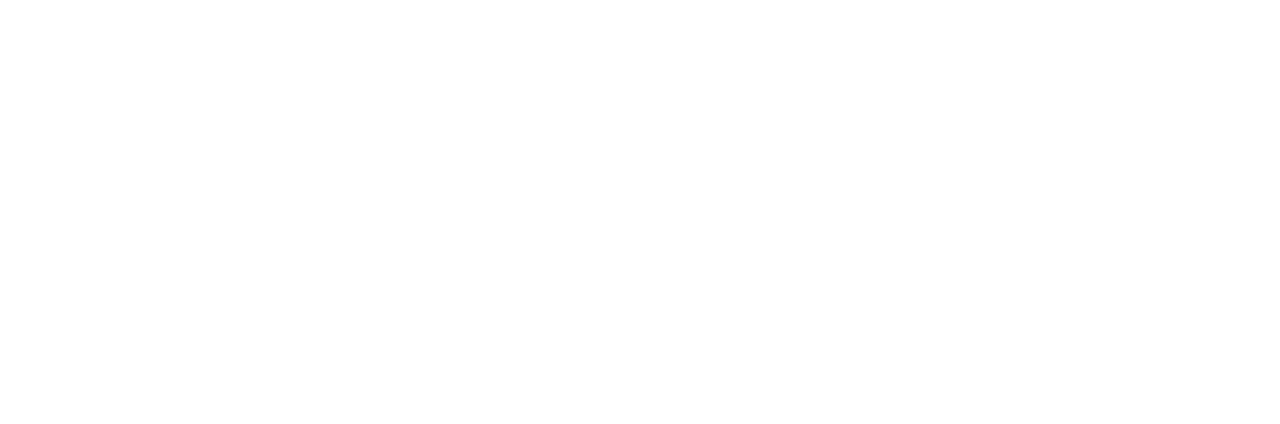
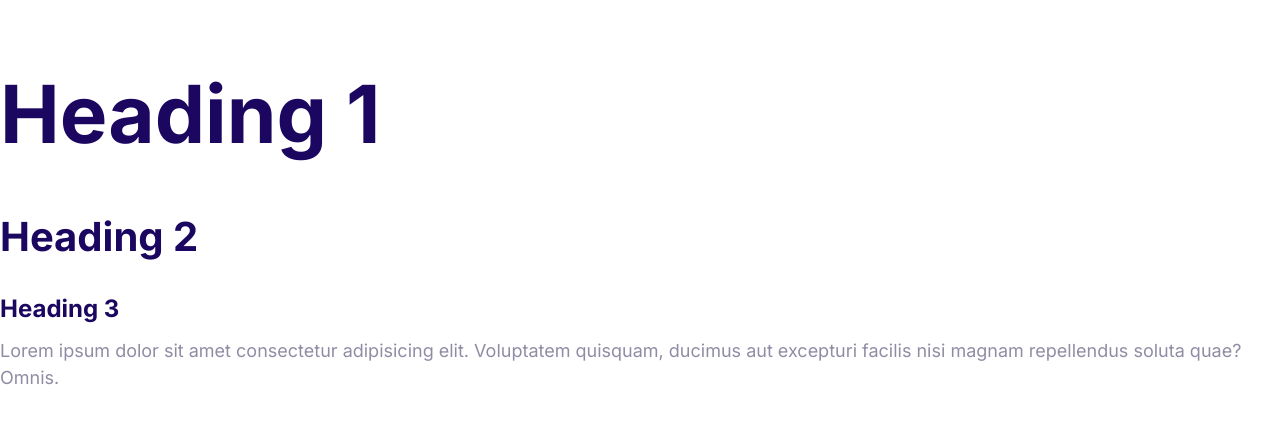
Before and after one commit to davidkiss96/daveify, a plain HTML site: page index.html in a window 1280 px wide. Drawn offline with Linux system fonts and the light colour scheme.

Commit message:
Define the styles for the fonts.

```diff
--- a/css/style.css
+++ b/css/style.css
@@ -5,3 +5,52 @@
   --color-headings: #1b0760;
   --color-body: #918ca4;
 }
+
+html {
+  font-size: 62.5%;
+}
+
+body {
+  font-family: Inter, Arial, Helvetica, sans-serif;
+  color: var(--color-body);
+  font-size: 2.4rem;
+  line-height: 1.5;
+}
+
+h1,
+h2,
+h3 {
+  color: var(--color-headings);
+  margin-bottom: 1rem;
+}
+
+h1 {
+  font-size: 7rem;
+}
+
+h2 {
+  font-size: 4rem;
+}
+
+h3 {
+  font-size: 3rem;
+}
+
+p {
+  margin-top: 0;
+}
+
+@media screen and (min-width: 1024px) {
+  body {
+    font-size: 1.8rem;
+  }
+  h1 {
+    font-size: 8rem;
+  }
+  h2 {
+    font-size: 4rem;
+  }
+  h3 {
+    font-size: 2.4rem;
+  }
+}
--- a/index.html
+++ b/index.html
@@ -3,9 +3,23 @@
   <head>
     <meta charset="UTF-8" />
     <meta name="viewport" content="width=device-width, initial-scale=1.0" />
+    <title>Document</title>
+    <link rel="preconnect" href="https://fonts.gstatic.com" />
+    <link
+      href="https://fonts.googleapis.com/css2?family=Inter:wght@400;700&display=swap"
+      rel="stylesheet"
+    />
     <link rel="stylesheet" href="css/normalize.css" />
     <link rel="stylesheet" href="css/style.css" />
-    <title>Document</title>
   </head>
-  <body></body>
+  <body>
+    <h1>Heading 1</h1>
+    <h2>Heading 2</h2>
+    <h3>Heading 3</h3>
+    <p>
+      Lorem ipsum dolor sit amet consectetur adipisicing elit. Voluptatem
+      quisquam, ducimus aut excepturi facilis nisi magnam repellendus soluta
+      quae? Omnis.
+    </p>
+  </body>
 </html>
```
